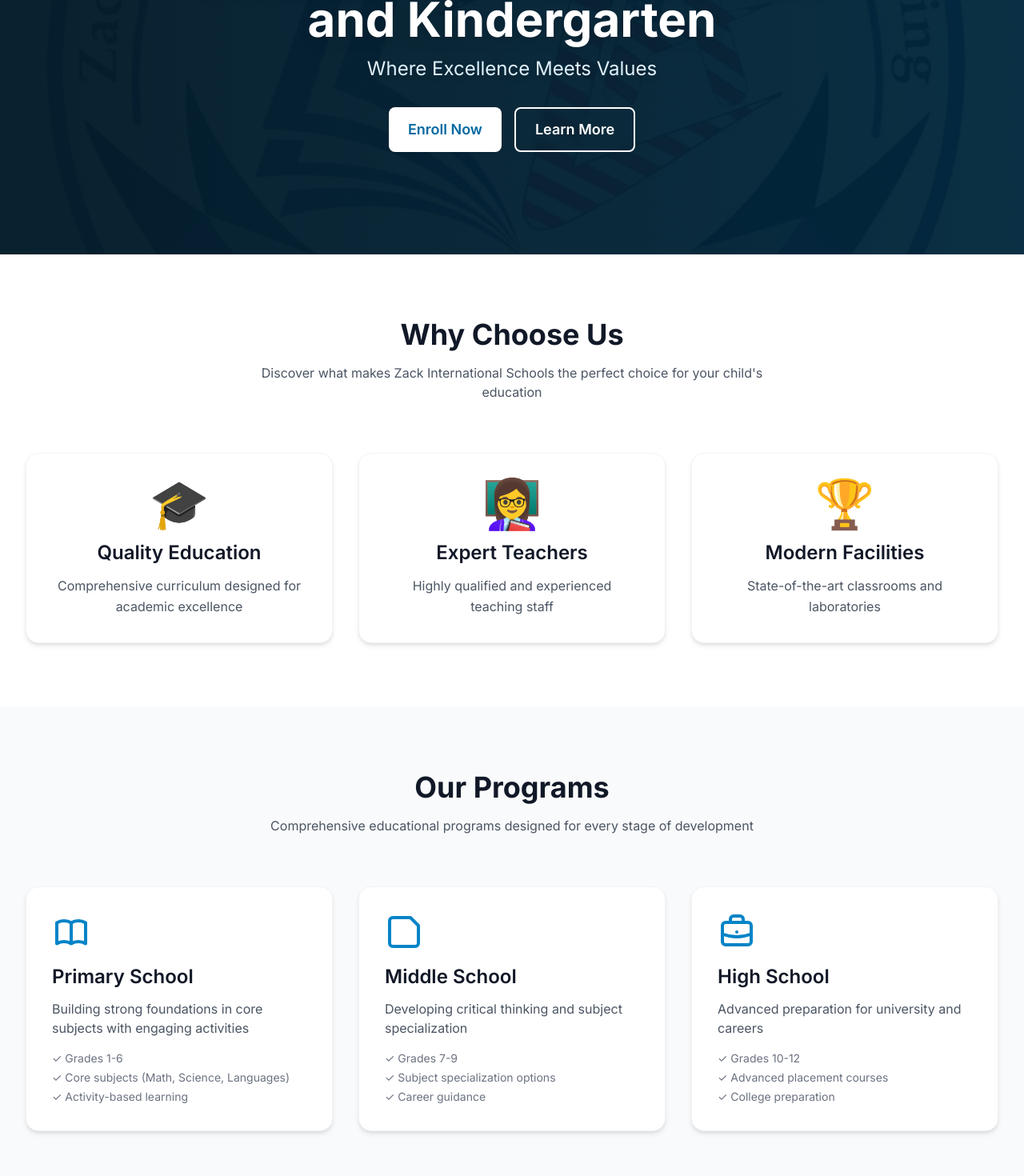
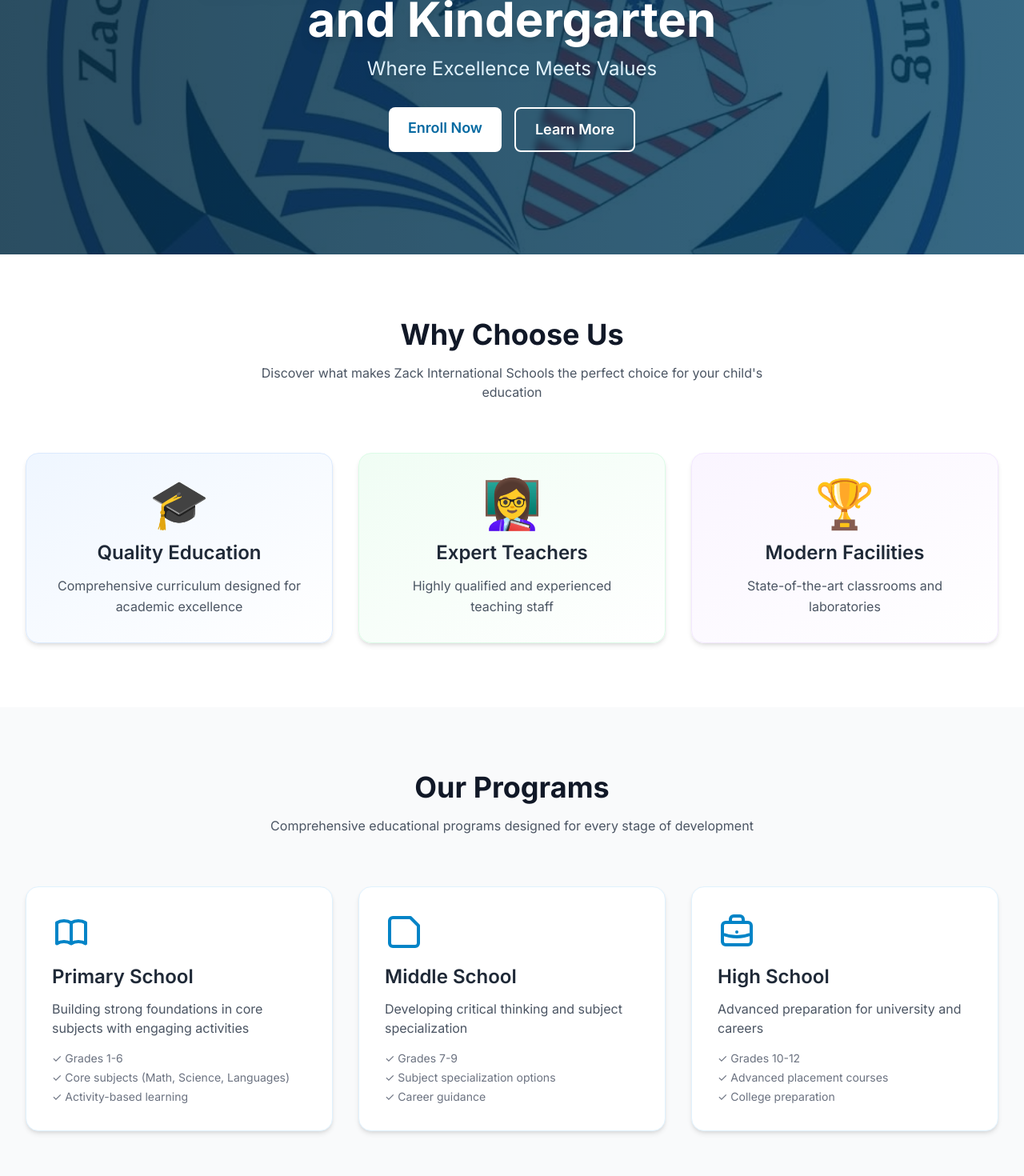
Before and after one commit to AbdelrahimAdam/shcool-system, a Vue app: page / in a window 1280 px wide. Shown: the part 260-1730 px from the top of the page at 80% size. Built offline with nearby package versions, Linux system fonts and the light colour scheme.

Commit message:
Update HomePage.vue

```diff
--- a/src/modules/public/HomePage.vue
+++ b/src/modules/public/HomePage.vue
@@ -3,19 +3,19 @@
     <PublicHeader />
 
     <main>
-      <!-- Hero Section with Background Image -->
+      <!-- Hero Section with Background Image (improved visibility) -->
       <section class="relative py-16 md:py-24 lg:py-32 overflow-hidden">
-        <!-- Background Image -->
+        <!-- Background Image with lighter overlay -->
         <div class="absolute inset-0 z-0">
-          <div class="absolute inset-0 bg-black/60 z-10"></div> <!-- Increased opacity for better contrast -->
+          <div class="absolute inset-0 bg-black/30 z-10"></div> <!-- Reduced opacity from 60 to 30 -->
           <img
             src="/images/school-hero.jpeg"
             alt="Students learning at Zack International Schools"
             class="w-full h-full object-cover"
             loading="eager"
           />
-          <!-- Fallback gradient if image doesn't load -->
-          <div class="absolute inset-0 bg-gradient-to-r from-primary-900/95 to-primary-700/90 z-0"></div>
+          <!-- Fallback gradient with lighter opacity -->
+          <div class="absolute inset-0 bg-gradient-to-r from-primary-900/80 to-primary-700/70 z-0"></div>
         </div>
 
         <div class="container mx-auto px-4 sm:px-6 lg:px-8 relative z-20">
@@ -29,7 +29,7 @@
             <div class="flex flex-col sm:flex-row gap-4 justify-center">
               <router-link
                 to="/admissions"
-                class="btn-primary bg-white text-primary-700 hover:bg-gray-100 hover:shadow-lg transition-all duration-300 px-6 py-3 text-base md:text-lg font-semibold"
+                class="bg-white text-primary-700 hover:bg-gray-100 hover:shadow-lg transition-all duration-300 px-6 py-3 text-base md:text-lg font-semibold rounded-lg"
               >
                 {{ languageStore.t('enrollNow') }}
               </router-link>
@@ -44,7 +44,7 @@
         </div>
       </section>
 
-      <!-- Why Choose Us Section -->
+      <!-- Why Choose Us Section (2 columns on mobile) -->
       <section class="py-12 md:py-16 lg:py-20 bg-white">
         <div class="container mx-auto px-4 sm:px-6 lg:px-8">
           <div class="text-center mb-12 md:mb-16">
@@ -56,29 +56,33 @@
             </p>
           </div>
 
-          <div class="grid grid-cols-1 md:grid-cols-3 gap-6 lg:gap-8">
-            <div class="card p-6 lg:p-8 text-center hover:shadow-xl transition-all duration-300 transform hover:-translate-y-1">
-              <div class="text-5xl lg:text-6xl text-primary-600 mb-4">🎓</div>
-              <h3 class="text-xl lg:text-2xl font-semibold mb-3">{{ languageStore.t('qualityEducation') }}</h3>
+          <!-- Two columns on mobile, three on desktop -->
+          <div class="grid grid-cols-1 sm:grid-cols-2 lg:grid-cols-3 gap-6 lg:gap-8">
+            <!-- Card 1: Quality Education -->
+            <div class="bg-gradient-to-br from-blue-50 to-white rounded-xl shadow-md border border-blue-100 p-6 lg:p-8 text-center hover:shadow-xl transition-all duration-300 transform hover:-translate-y-1">
+              <div class="text-5xl lg:text-6xl text-blue-600 mb-4">🎓</div>
+              <h3 class="text-xl lg:text-2xl font-semibold text-gray-800 mb-3">{{ languageStore.t('qualityEducation') }}</h3>
               <p class="text-gray-600 leading-relaxed">{{ languageStore.t('qualityEducationDesc') }}</p>
             </div>
 
-            <div class="card p-6 lg:p-8 text-center hover:shadow-xl transition-all duration-300 transform hover:-translate-y-1">
-              <div class="text-5xl lg:text-6xl text-primary-600 mb-4">👩‍🏫</div>
-              <h3 class="text-xl lg:text-2xl font-semibold mb-3">{{ languageStore.t('expertTeachers') }}</h3>
+            <!-- Card 2: Expert Teachers -->
+            <div class="bg-gradient-to-br from-green-50 to-white rounded-xl shadow-md border border-green-100 p-6 lg:p-8 text-center hover:shadow-xl transition-all duration-300 transform hover:-translate-y-1">
+              <div class="text-5xl lg:text-6xl text-green-600 mb-4">👩‍🏫</div>
+              <h3 class="text-xl lg:text-2xl font-semibold text-gray-800 mb-3">{{ languageStore.t('expertTeachers') }}</h3>
               <p class="text-gray-600 leading-relaxed">{{ languageStore.t('expertTeachersDesc') }}</p>
             </div>
 
-            <div class="card p-6 lg:p-8 text-center hover:shadow-xl transition-all duration-300 transform hover:-translate-y-1">
-              <div class="text-5xl lg:text-6xl text-primary-600 mb-4">🏆</div>
-              <h3 class="text-xl lg:text-2xl font-semibold mb-3">{{ languageStore.t('modernFacilities') }}</h3>
+            <!-- Card 3: Modern Facilities -->
+            <div class="bg-gradient-to-br from-purple-50 to-white rounded-xl shadow-md border border-purple-100 p-6 lg:p-8 text-center hover:shadow-xl transition-all duration-300 transform hover:-translate-y-1">
+              <div class="text-5xl lg:text-6xl text-purple-600 mb-4">🏆</div>
+              <h3 class="text-xl lg:text-2xl font-semibold text-gray-800 mb-3">{{ languageStore.t('modernFacilities') }}</h3>
               <p class="text-gray-600 leading-relaxed">{{ languageStore.t('modernFacilitiesDesc') }}</p>
             </div>
           </div>
         </div>
       </section>
 
-      <!-- Programs Overview Section -->
+      <!-- Programs Overview Section (2 columns on mobile) -->
       <section class="py-12 md:py-16 lg:py-20 bg-gray-50">
         <div class="container mx-auto px-4 sm:px-6 lg:px-8">
           <div class="text-center mb-12 md:mb-16">
@@ -90,14 +94,16 @@
             </p>
           </div>
 
-          <div class="grid grid-cols-1 md:grid-cols-3 gap-6 lg:gap-8">
-            <div class="card p-6 lg:p-8 hover:shadow-xl transition-all duration-300">
+          <!-- Two columns on mobile, three on desktop -->
+          <div class="grid grid-cols-1 sm:grid-cols-2 lg:grid-cols-3 gap-6 lg:gap-8">
+            <!-- Primary School Card -->
+            <div class="bg-white rounded-xl shadow-md border border-primary-100 p-6 lg:p-8 hover:shadow-xl transition-all duration-300 hover:border-primary-300">
               <div class="text-primary-600 mb-4">
                 <svg class="w-12 h-12" fill="none" stroke="currentColor" viewBox="0 0 24 24">
                   <path stroke-linecap="round" stroke-linejoin="round" stroke-width="2" d="M12 6.253v13m0-13C10.832 5.477 9.246 5 7.5 5S4.168 5.477 3 6.253v13C4.168 18.477 5.754 18 7.5 18s3.332.477 4.5 1.253m0-13C13.168 5.477 14.754 5 16.5 5c1.747 0 3.332.477 4.5 1.253v13C19.832 18.477 18.247 18 16.5 18c-1.746 0-3.332.477-4.5 1.253" />
                 </svg>
               </div>
-              <h3 class="text-xl lg:text-2xl font-semibold mb-3">{{ languageStore.t('primarySchool') }}</h3>
+              <h3 class="text-xl lg:text-2xl font-semibold text-gray-800 mb-3">{{ languageStore.t('primarySchool') }}</h3>
               <p class="text-gray-600 mb-4">{{ languageStore.t('primaryDesc') }}</p>
               <ul class="text-sm text-gray-500 space-y-1">
                 <li>✓ {{ languageStore.t('grades') }} 1-6</li>
@@ -106,13 +112,14 @@
               </ul>
             </div>
 
-            <div class="card p-6 lg:p-8 hover:shadow-xl transition-all duration-300">
+            <!-- Middle School Card -->
+            <div class="bg-white rounded-xl shadow-md border border-primary-100 p-6 lg:p-8 hover:shadow-xl transition-all duration-300 hover:border-primary-300">
               <div class="text-primary-600 mb-4">
                 <svg class="w-12 h-12" fill="none" stroke="currentColor" viewBox="0 0 24 24">
                   <path stroke-linecap="round" stroke-linejoin="round" stroke-width="2" d="M19 21H5a2 2 0 01-2-2V5a2 2 0 012-2h11l5 5v11a2 2 0 01-2 2z" />
                 </svg>
               </div>
-              <h3 class="text-xl lg:text-2xl font-semibold mb-3">{{ languageStore.t('middleSchool') }}</h3>
+              <h3 class="text-xl lg:text-2xl font-semibold text-gray-800 mb-3">{{ languageStore.t('middleSchool') }}</h3>
               <p class="text-gray-600 mb-4">{{ languageStore.t('middleDesc') }}</p>
               <ul class="text-sm text-gray-500 space-y-1">
                 <li>✓ {{ languageStore.t('grades') }} 7-9</li>
@@ -121,13 +128,14 @@
               </ul>
             </div>
 
-            <div class="card p-6 lg:p-8 hover:shadow-xl transition-all duration-300">
+            <!-- High School Card -->
+            <div class="bg-white rounded-xl shadow-md border border-primary-100 p-6 lg:p-8 hover:shadow-xl transition-all duration-300 hover:border-primary-300">
               <div class="text-primary-600 mb-4">
                 <svg class="w-12 h-12" fill="none" stroke="currentColor" viewBox="0 0 24 24">
                   <path stroke-linecap="round" stroke-linejoin="round" stroke-width="2" d="M21 13.255A23.931 23.931 0 0112 15c-3.183 0-6.22-.62-9-1.745M16 6V4a2 2 0 00-2-2h-4a2 2 0 00-2 2v2m4 6h.01M5 20h14a2 2 0 002-2V8a2 2 0 00-2-2H5a2 2 0 00-2 2v10a2 2 0 002 2z" />
                 </svg>
               </div>
-              <h3 class="text-xl lg:text-2xl font-semibold mb-3">{{ languageStore.t('highSchool') }}</h3>
+              <h3 class="text-xl lg:text-2xl font-semibold text-gray-800 mb-3">{{ languageStore.t('highSchool') }}</h3>
               <p class="text-gray-600 mb-4">{{ languageStore.t('highDesc') }}</p>
               <ul class="text-sm text-gray-500 space-y-1">
                 <li>✓ {{ languageStore.t('grades') }} 10-12</li>
@@ -171,30 +179,25 @@
 </script>
 
 <style scoped>
-/* Additional improvements for buttons and text visibility */
-.card {
-  background-color: white;
+/* Card and button improvements */
+.rounded-xl {
   border-radius: 1rem;
-  box-shadow: 0 4px 6px -1px rgba(0, 0, 0, 0.1), 0 2px 4px -1px rgba(0, 0, 0, 0.06);
-  transition: all 0.3s ease;
 }
 
-.btn-primary {
-  border-radius: 0.5rem;
-  font-weight: 600;
-  box-shadow: 0 1px 2px 0 rgba(0, 0, 0, 0.05);
+.shadow-md {
+  box-shadow: 0 4px 6px -1px rgba(0, 0, 0, 0.1), 0 2px 4px -1px rgba(0, 0, 0, 0.06);
 }
 
-/* Ensure all outline buttons are visible */
-.border-2 {
-  border-width: 2px;
+.hover\:shadow-xl:hover {
+  box-shadow: 0 20px 25px -5px rgba(0, 0, 0, 0.1), 0 10px 10px -5px rgba(0, 0, 0, 0.04);
 }
 
+/* Ensure backdrop blur works */
 .backdrop-blur-sm {
   backdrop-filter: blur(4px);
 }
 
-/* Improve contrast for text on hero */
+/* Drop shadows for better text contrast */
 .drop-shadow-lg {
   filter: drop-shadow(0 10px 8px rgb(0 0 0 / 0.04)) drop-shadow(0 4px 3px rgb(0 0 0 / 0.1));
 }
```
